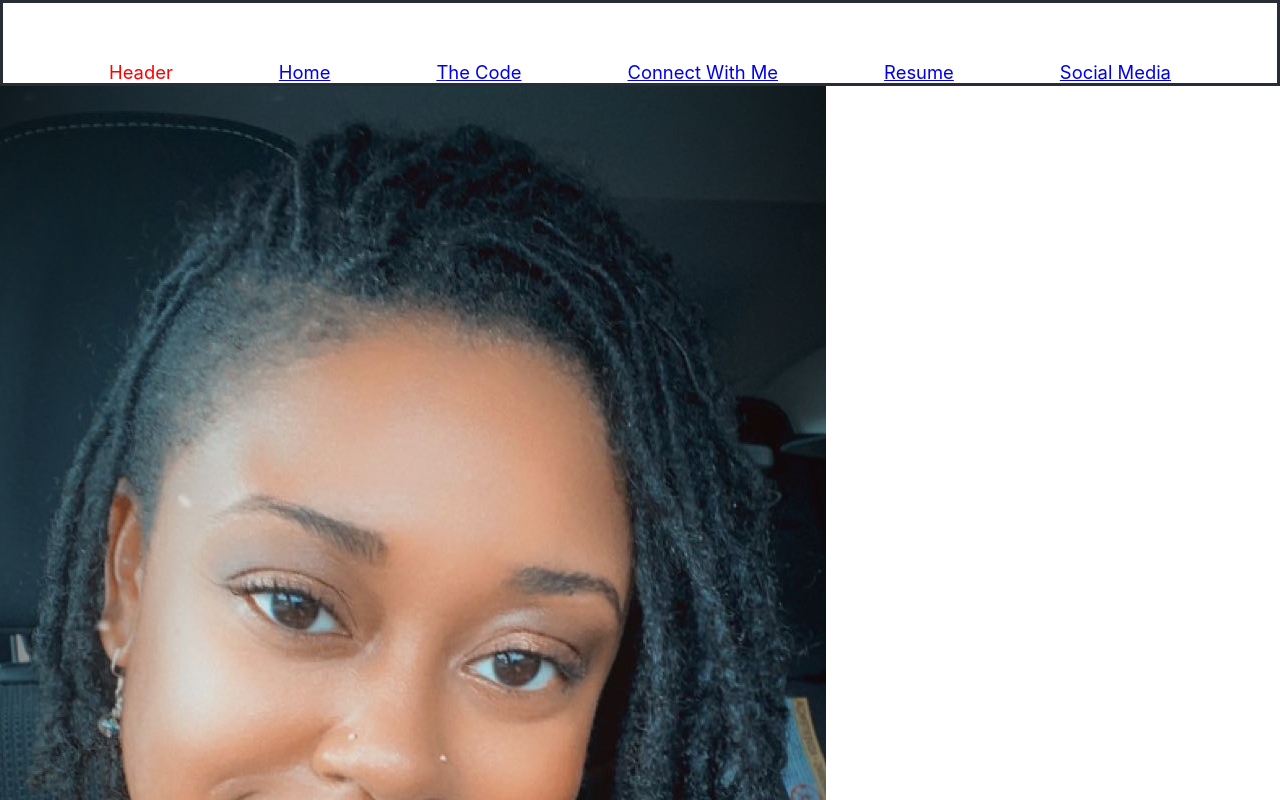
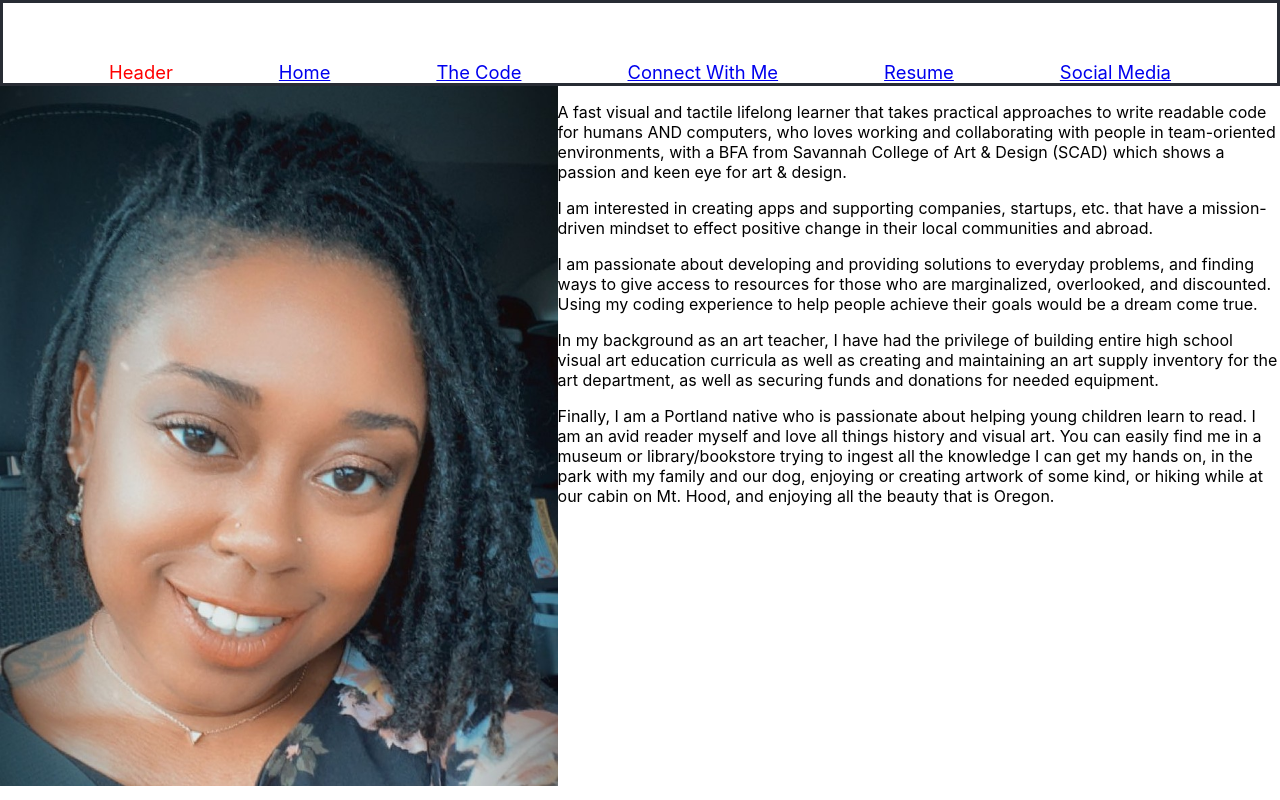
Before and after one commit to dimitraweinstein/dev-portfolio, a React (Create React App) app: page / in a window 1280 px wide. Shown: the top 800 px of the page. Built offline with nearby package versions, Linux system fonts and the light colour scheme.

Commit message:
home page is looking pretty good so far, alignment of text and image are good

```diff
--- a/src/App.css
+++ b/src/App.css
@@ -1,7 +1,7 @@
-.App {
+/* .App {
   text-align: center;
-}
-
+} */
+/*
 .App-logo {
   height: 40vmin;
   pointer-events: none;
@@ -11,7 +11,7 @@
   .App-logo {
     animation: App-logo-spin infinite 20s linear;
   }
-}
+} */
 
 .header-div {
   background-color: white;
@@ -25,7 +25,16 @@
   color: red;
 }
 
-.App-link {
+.bio-pic {
+height: 700px;
+}
+
+main {
+  display: flex;
+  flex-direction: row;
+}
+
+/* .App-link {
   color: #61dafb;
 }
 
@@ -36,4 +45,4 @@
   to {
     transform: rotate(360deg);
   }
-}
+} */
--- a/src/navComponents/Home.js
+++ b/src/navComponents/Home.js
@@ -5,18 +5,23 @@ export default class Home extends Component {
     render() {
         return (
             <div>
-                <main className="bio-text">
+                <main className="main-area">
                     <img className="bio-pic" alt="profile" src={profileImage} />
-                    <p>
-                        A fast visual and tactile lifelong learner that takes practical approaches to write readable code for humans AND computers, who loves working and collaborating with people in team-oriented environments, with a BFA from Savannah College of Art & Design (SCAD) which shows a passion and keen eye for art & design.</p>
-                    <p>
-                        I am interested in creating apps and supporting companies, startups, etc. that have a mission-driven mindset to effect positive change in their local communities and abroad. </p>
+                        <div className="bio-text">
+                            <p>
+                                A fast visual and tactile lifelong learner that takes practical approaches to write readable code for humans AND computers, who loves working and collaborating with people in team-oriented environments, with a BFA from Savannah College of Art & Design (SCAD) which shows a passion and keen eye for art & design.</p>
+                            <p>
+                                I am interested in creating apps and supporting companies, startups, etc. that have a mission-driven mindset to effect positive change in their local communities and abroad. </p>
 
-                    <p>I am passionate about developing and providing solutions to everyday problems, and finding ways to give access to resources for those who are marginalized, overlooked, and discounted. Using my coding experience to help people achieve their goals would be a dream come true.</p>
+                            <p>
+                                I am passionate about developing and providing solutions to everyday problems, and finding ways to give access to resources for those who are marginalized, overlooked, and discounted. Using my coding experience to help people achieve their goals would be a dream come true.</p>
 
-                    <p>In my background as an art teacher, I have had the privilege of building entire high school visual art education curricula as well as creating and maintaining an art supply inventory for the art department, as well as securing funds and donations for needed equipment. </p>
+                            <p>
+                                In my background as an art teacher, I have had the privilege of building entire high school visual art education curricula as well as creating and maintaining an art supply inventory for the art department, as well as securing funds and donations for needed equipment. </p>
 
-                    <p>Finally, I am a Portland native who is passionate about helping young children learn to read. I am an avid reader myself and love all things history and visual art. You can easily find me in a museum or library/bookstore trying to ingest all the knowledge I can get my hands on, in the park with my family and our dog, enjoying or creating artwork of some kind, or hiking while at our cabin on Mt. Hood, and enjoying all the beauty that is Oregon.</p>
+                            <p>
+                                Finally, I am a Portland native who is passionate about helping young children learn to read. I am an avid reader myself and love all things history and visual art. You can easily find me in a museum or library/bookstore trying to ingest all the knowledge I can get my hands on, in the park with my family and our dog, enjoying or creating artwork of some kind, or hiking while at our cabin on Mt. Hood, and enjoying all the beauty that is Oregon.</p>
+                            </div>
                 </main>
             </div>
         )
```
